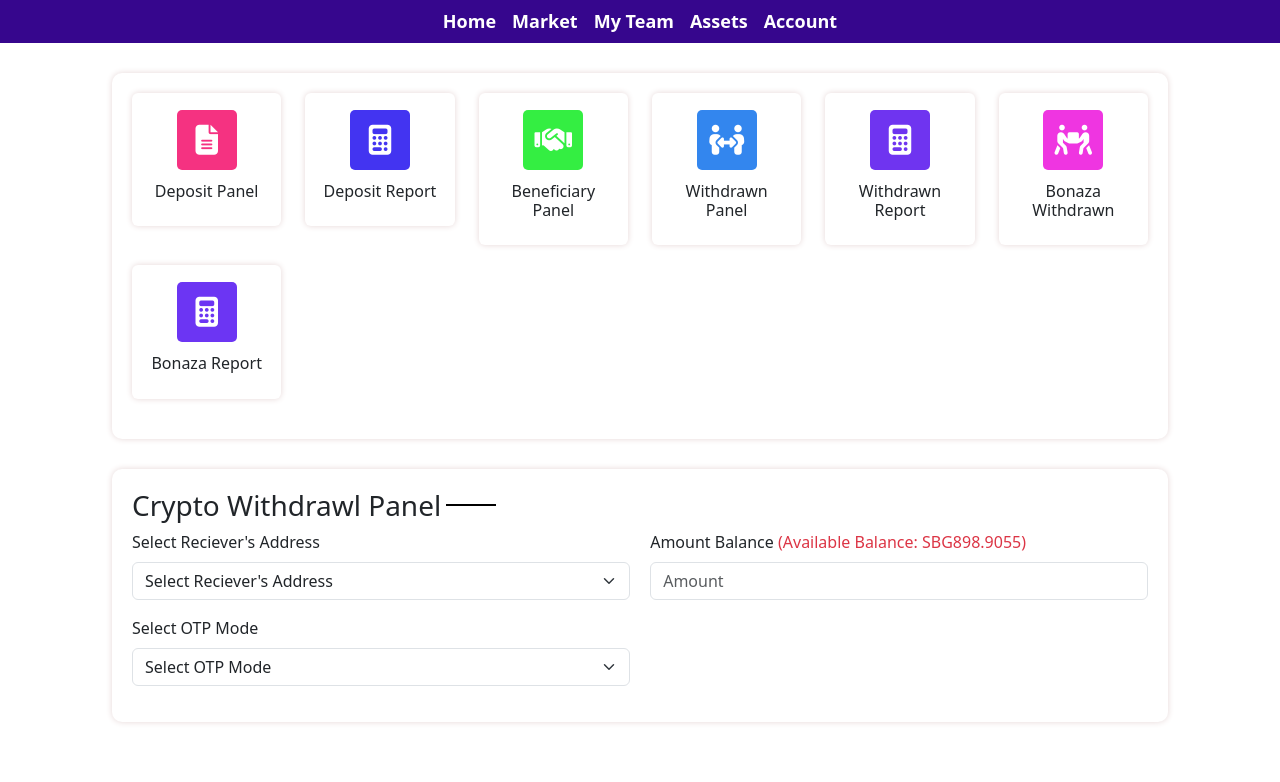
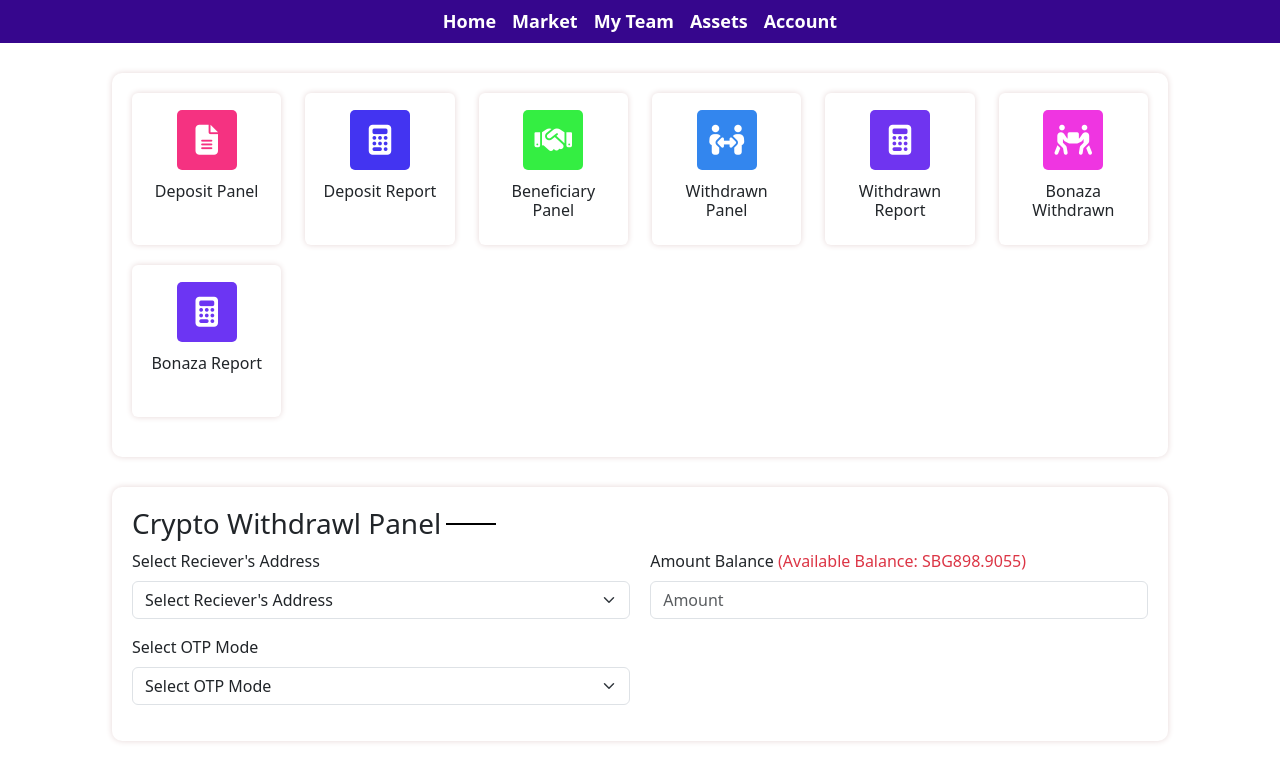
Before and after one commit to sunny0136/Static-Page, a plain HTML site: page index.html in a window 1280 px wide. Drawn offline with nearby package versions, Linux system fonts and the light colour scheme.

Commit message:
Update style.css

```diff
--- a/style.css
+++ b/style.css
@@ -33,6 +33,7 @@
 	border: 1px solid transparent;
 	box-shadow: 0  0 6px #e6d7d7;
 	margin-bottom: 20px;
+    min-height: 152px;
 }
 .card-content .card:hover {
 	border-color: #36068d;
```
